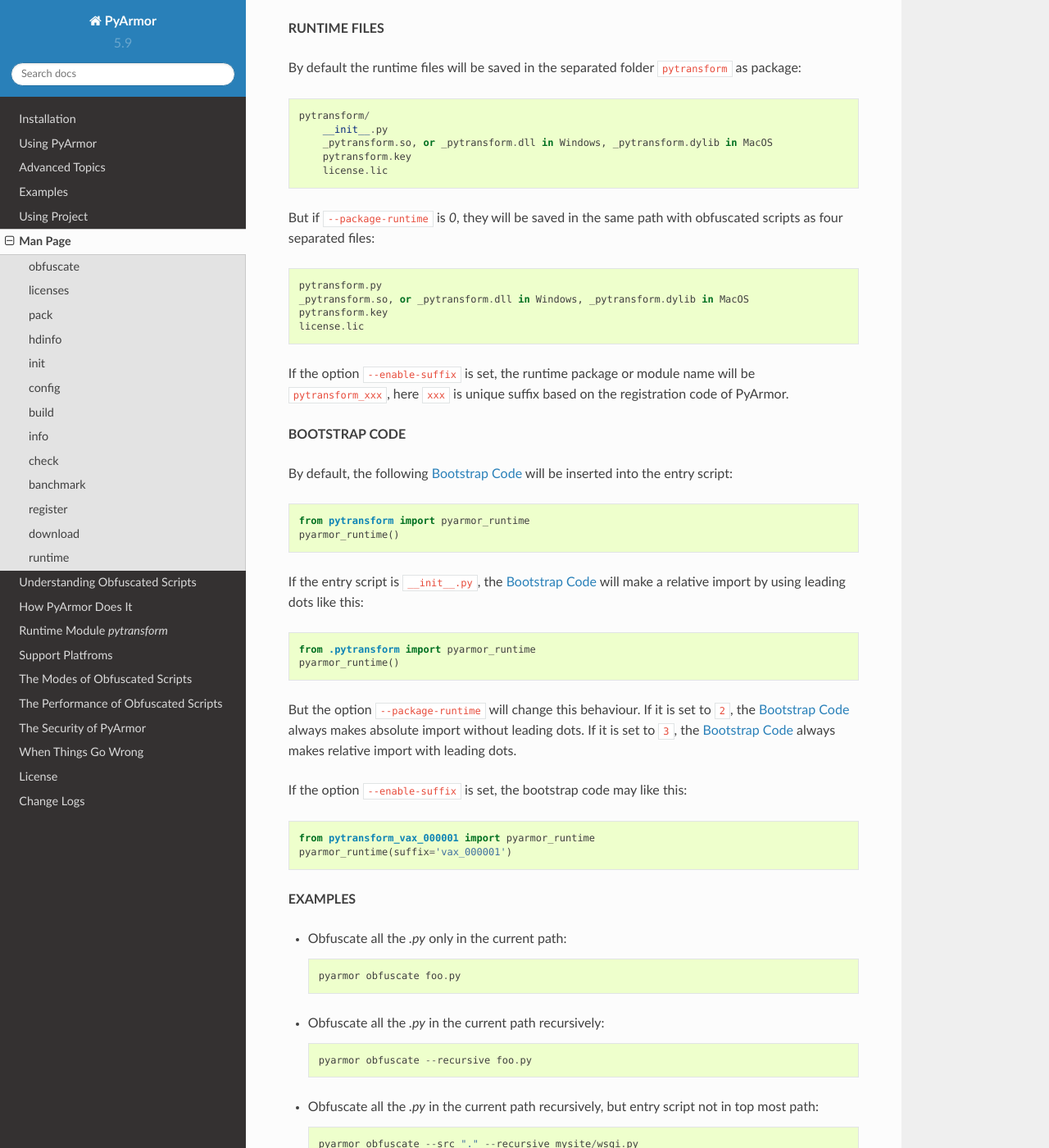
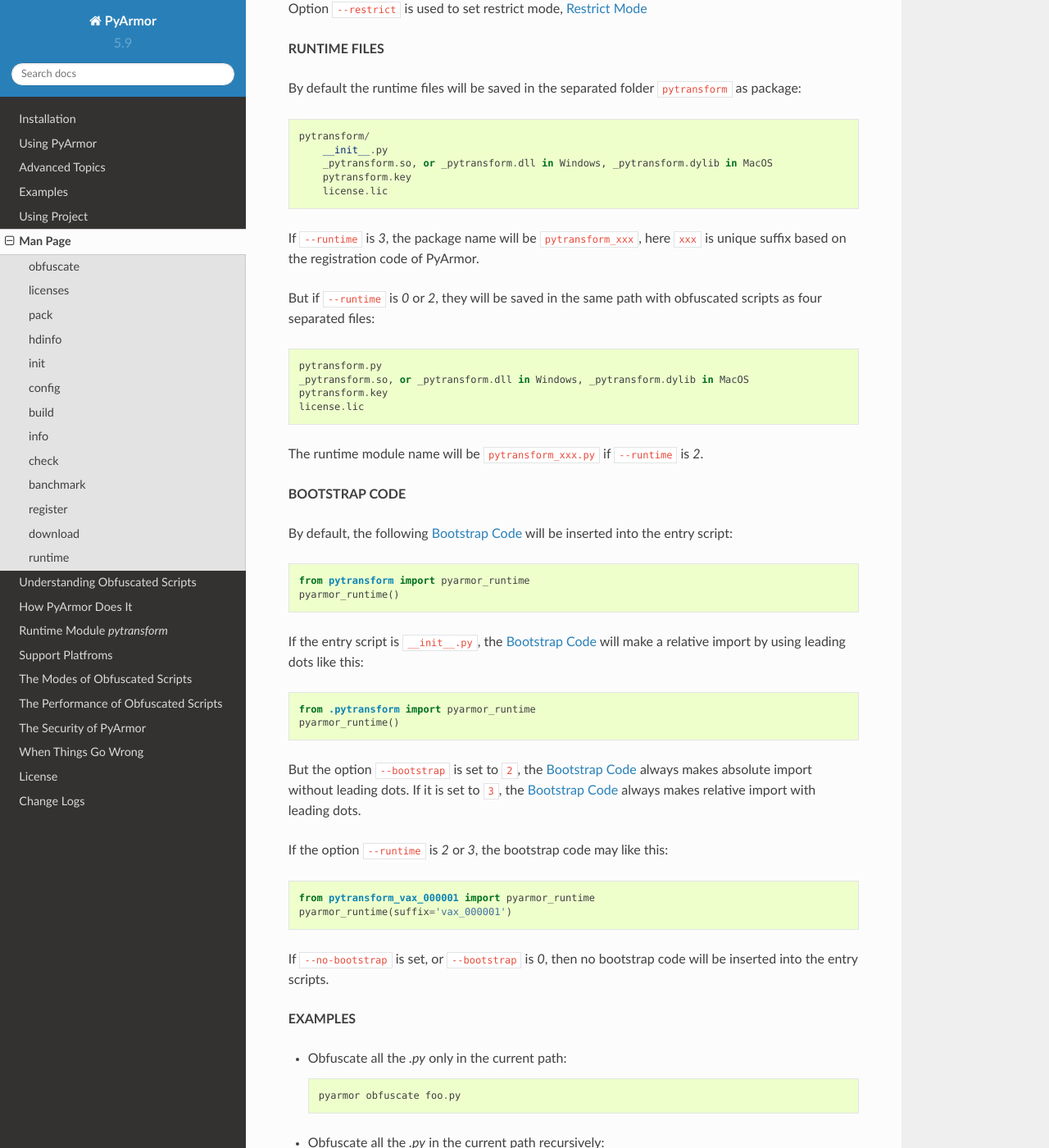
Before and after one commit to dashingsoft/pyarmor, a Sphinx documentation site: the page built from docs/man.rst, in a window 1280 px wide and 1400 px high, scrolled down 3402 px. Shown: the whole window at 82% size. Built offline with Sphinx 7.4.7 and the Read the Docs theme 2.0.0, drawn with Linux system fonts in a browser that asks for light colours; some of the changed text lies outside the part shown.

Commit message:
Refine man page

```diff
--- a/docs/man.rst
+++ b/docs/man.rst
@@ -69,9 +69,9 @@
 --platform NAME               Distribute obfuscated scripts to other platform
 --advanced <0,1>              Disable or enable advanced mode
 --restrict <0,1,2,3,4>        Set restrict mode
---package-runtime <0,1,2,3>   Where to save runtime files, and how to make bootstrap code
+--runtime <0,1,2,3>           Where to save runtime files
 -n, --no-runtime              DO NOT generate runtime files
---enable-suffix               Generate the runtime package with unique name
+--bootstrap <0,1,2,3>         How to insert bootstrap code to entry script
 
 **DESCRIPTION**
 
@@ -94,8 +94,8 @@
 
 Finally insert the :ref:`bootstrap code` into entry script.
 
-The entry script is only the first script if there are more than one
-script in command line.
+If ``--exact`` is set, all the scripts in the command line are taken as entry
+scripts. Otherwise only the first script is entry script.
 
 Option ``--src`` used to specify source path if entry script is not in the top
 most path. For example::
@@ -131,7 +131,10 @@
         pytransform.key
         license.lic
 
-But if ``--package-runtime`` is `0`, they will be saved in the same path with
+If ``--runtime`` is `3`, the package name will be ``pytransform_xxx``, here
+``xxx`` is unique suffix based on the registration code of PyArmor.
+
+But if ``--runtime`` is `0` or `2`, they will be saved in the same path with
 obfuscated scripts as four separated files::
 
     pytransform.py
@@ -139,9 +142,7 @@
     pytransform.key
     license.lic
 
-If the option ``--enable-suffix`` is set, the runtime package or module name
-will be ``pytransform_xxx``, here ``xxx`` is unique suffix based on the
-registration code of PyArmor.
+The runtime module name will be ``pytransform_xxx.py`` if ``--runtime`` is `2`.
 
 **BOOTSTRAP CODE**
 
@@ -157,15 +158,17 @@
     from .pytransform import pyarmor_runtime
     pyarmor_runtime()
 
-But the option ``--package-runtime`` will change this behaviour. If it is set to
-``2``, the :ref:`bootstrap code` always makes absolute import without leading
-dots. If it is set to ``3``, the :ref:`bootstrap code` always makes relative
-import with leading dots.
+But the option ``--bootstrap`` is set to ``2``, the :ref:`bootstrap code` always
+makes absolute import without leading dots. If it is set to ``3``, the
+:ref:`bootstrap code` always makes relative import with leading dots.
 
-If the option ``--enable-suffix`` is set, the bootstrap code may like this::
+If the option ``--runtime`` is `2` or `3`, the bootstrap code may like this::
 
     from pytransform_vax_000001 import pyarmor_runtime
     pyarmor_runtime(suffix='vax_000001')
+
+If ``--no-bootstrap`` is set, or ``--bootstrap`` is `0`, then no bootstrap code
+will be inserted into the entry scripts.
 
 **EXAMPLES**
 
@@ -250,7 +250,7 @@
 * Obfuscate a package and generate runtime files as package::
 
     cd /path/to/mypkg
-    pyarmor obfuscate -r --package-runtime 2 --output dist/mypkg __init__.py
+    pyarmor obfuscate -r --runtime-mode 2 --output dist/mypkg __init__.py
 
 .. _licenses:
 
@@ -324,18 +324,19 @@
 
 **SYNOPSIS**::
 
-    pyarmor pack <options> SCRIPT
+    pyarmor pack <options> SCRIPT | PROJECT
 
 **OPTIONS**
 
 -O, --output PATH       Directory to put final built distributions in.
 -e, --options OPTIONS   Pass these extra options to `pyinstaller`
 -x, --xoptions OPTIONS  Pass these extra options to `pyarmor obfuscate`
--s FILE                 Specify .spec file used by `pyinstaller`
+-s FILE                 Use external .spec file to pack the scripts
 --without-license       Do not generate license for obfuscated scripts
 --with-license FILE     Use this license file other than default one
 --clean                 Remove cached .spec file before packing
 --debug                 Do not remove build files after packing
+--name                  Name to assign to the bundled (default: the script’s basename)
 
 **DESCRIPTION**
 
@@ -343,12 +344,6 @@
 name is same as entry script. The options specified by ``--options`` will be
 pass to `PyInstaller`_ to generate `.spec` file. It could any option accepted by
 `PyInstaller`_ except ``--distpath``.
-
-.. note::
-
-   If there is one `.spec` file exists, PyArmor uses this cached one. If option
-   ``--clean`` is set, PyArmor will always generate a new one and overrite the
-   old one.
 
 If there is in trouble, make sure this `.spec` works with `PyInstaller`_. For
 example::
@@ -411,10 +406,9 @@
     pyarmor licenses -e 2020-12-25 cy2020
     pyarmor pack --with-license licenses/cy2020/license.lic foo.py
 
-* If the application name is changed by option `-n` of `PyInstaller`, the option
-  `-s` must be specified at the same time. For example::
+* Change the final bundle name to `my_app` other than `foo`::
 
-    pyarmor pack -e " -n my_app" -s "my_app.spec" foo.py
+    pyarmor pack --name my_app foo.py
 
 .. _hdinfo:
 
@@ -518,8 +512,9 @@
 --cross-protection <0,1>        Disable or enable to insert cross protection code into entry script
 --runtime-path RPATH            Set the path of runtime files in target machine
 --plugin NAME                   Insert extra code to entry script, it could be used multiple times
---package-runtime <0,1,2,3>     Where to save runtime files, and how to make bootstrap code
---enable-suffix <0,1>           Generate the runtime package with unique name
+--runtime <0,1,2,3>             How to save runtime files
+--bootstrap <0,1,2,3>           How to insert bootstrap code to entry script
+
 
 **DESCRIPTION**
 
@@ -587,7 +582,7 @@
 -n, --no-runtime              DO NOT generate runtime files
 -O, --output OUTPUT           Output path, override project configuration
 --platform NAME               Distribute obfuscated scripts to other platform
---package-runtime <0,1,2,3>   Where to save runtime files, and how to make bootstrap code
+--runtime <0,1,2,3>           How to save runtime files
 
 **DESCRIPTION**
 
@@ -602,7 +597,7 @@
 The option ``--no-runtime`` may impact on the :ref:`bootstrap code`, the
 bootstrap code will make absolute import without leading dots in entry script.
 
-About option ``--platform`` and ``--package-runtime``, refer to command `obfuscate`_
+About option ``--platform`` and ``--runtime``, refer to command `obfuscate`_
 
 **EXAMPLES**
 
@@ -806,7 +798,7 @@
 -i, --inside                  Generate bootstrap script which is used inside one package
 -L, --with-license FILE       Replace default license with this file
 --platform NAME               Generate runtime package for specified platform
---enable-suffix               Generate the runtime package with unique name
+--mode <0,1,2,3>              How to save runtime files
 
 **DESCRIPTION**
 
@@ -828,8 +820,7 @@
 If option ``--inside`` is specified, it will generate bootstrap package
 ``pytransform_bootstrap`` other than one single script.
 
-About option ``--platform`` and ``--enable-suffix``, refer to command
-`obfuscate`_
+About option ``--platform`` and ``--mode``, refer to command `obfuscate`_
 
 **EXAMPLES**
 
```
Also changed, not shown: other parts of docs/man.rst (+1 -7 lines), docs/change-logs.rst (+4 -4 lines).
